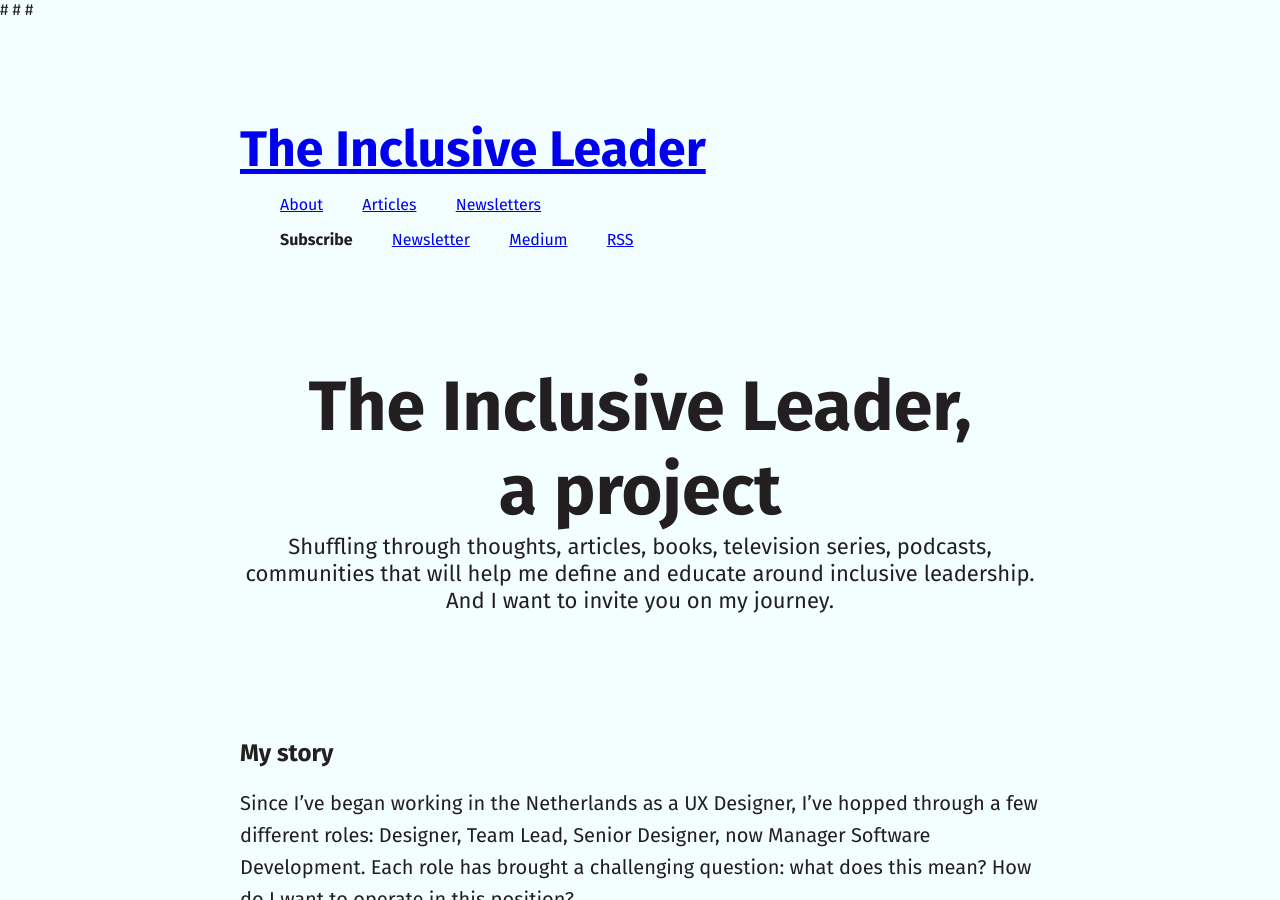
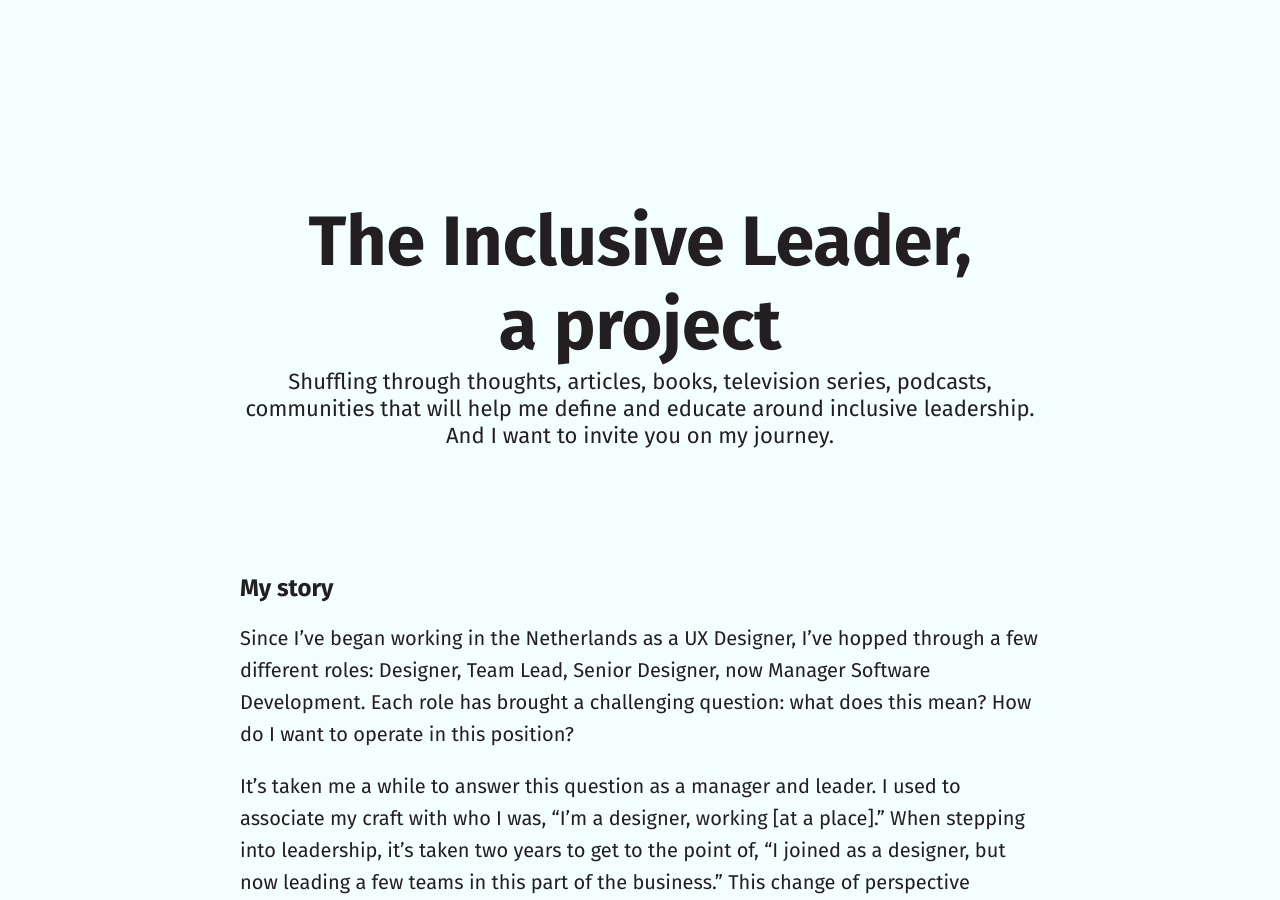
Before and after one commit to elnatnal/the-inclusive-leader, a Jekyll site: the page built from index.html, in a window 1280 px wide and 900 px high. Built offline with Jekyll 4.4.1, drawn with Linux system fonts in a browser that asks for light colours; some web fonts are replaced.

Commit message:
pushed website for at least the original post and idea of the project is the main page

```diff
--- a/_config.yml
+++ b/_config.yml
@@ -13,7 +13,6 @@ author:
   github: elnatnal
   twitter: elnatnal
   disqus: elnatnal
-
   google_analytics: 'UA-113595792-1'
 
 # Syntax highlighting
--- a/_includes/externals/styling.html
+++ b/_includes/externals/styling.html
@@ -2,8 +2,10 @@
 
 <link rel="stylesheet" href="{{ "/assets/vendor/normalize-css/normalize.css" | prepend: site.baseurl }}">
 <link rel="stylesheet" href="{{ "/css/main.css" | prepend: site.baseurl }}">
-# {% if site.styles contains site.highlightstyle %}
-#  <link rel="stylesheet" href="{{ site.baseurl }}/assets/vendor/highlight/styles/{{ site.highlightstyle }}.css">
-# {% else %}
-#  <link rel="stylesheet" href="{{ site.baseurl }}/assets/vendor/highlight/styles/solarized_dark.css">
-# {% endif %}
+<!--
+ {% if site.styles contains site.highlightstyle %}
+ <link rel="stylesheet" href="{{ site.baseurl }}/assets/vendor/highlight/styles/{{ site.highlightstyle }}.css">
+ {% else %}
+  <link rel="stylesheet" href="{{ site.baseurl }}/assets/vendor/highlight/styles/solarized_dark.css">
+ {% endif %}
+--!>
--- a/_includes/header.html
+++ b/_includes/header.html
@@ -1,4 +1,8 @@
 <header class="header">
+
+{% if page.url == "/" %}
+<!-- ADDED THIS TO DEVELOP THE WEBSITE AND HAVE SOMETHING AVAiLABLE WHILE IT's BEIng DEVELOPED --!>
+{% else %}
     <div class="navigation">
         <a href="/" class="logo">{{ site.title }}</a>
 
@@ -29,4 +33,5 @@
             </a>
         {% endif %}
     </ul>
+{% endif %}
 </header>
--- a/_layouts/default.html
+++ b/_layouts/default.html
@@ -9,8 +9,7 @@
 
     <body>
         <div class="wrapper">
-            {% include header.html %}
-
+       	    {% include header.html %}
             {{ content }}
         </div>
 
```
